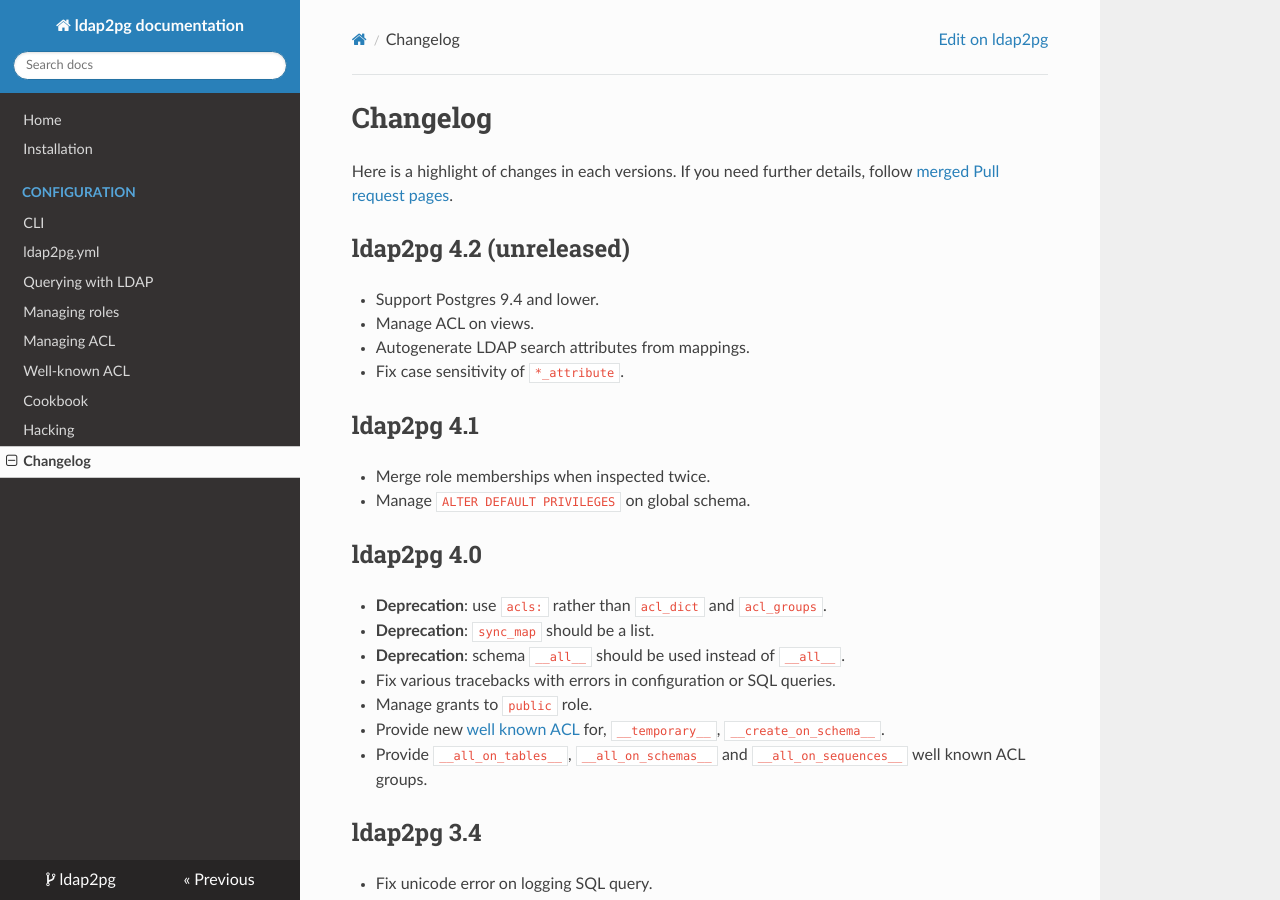
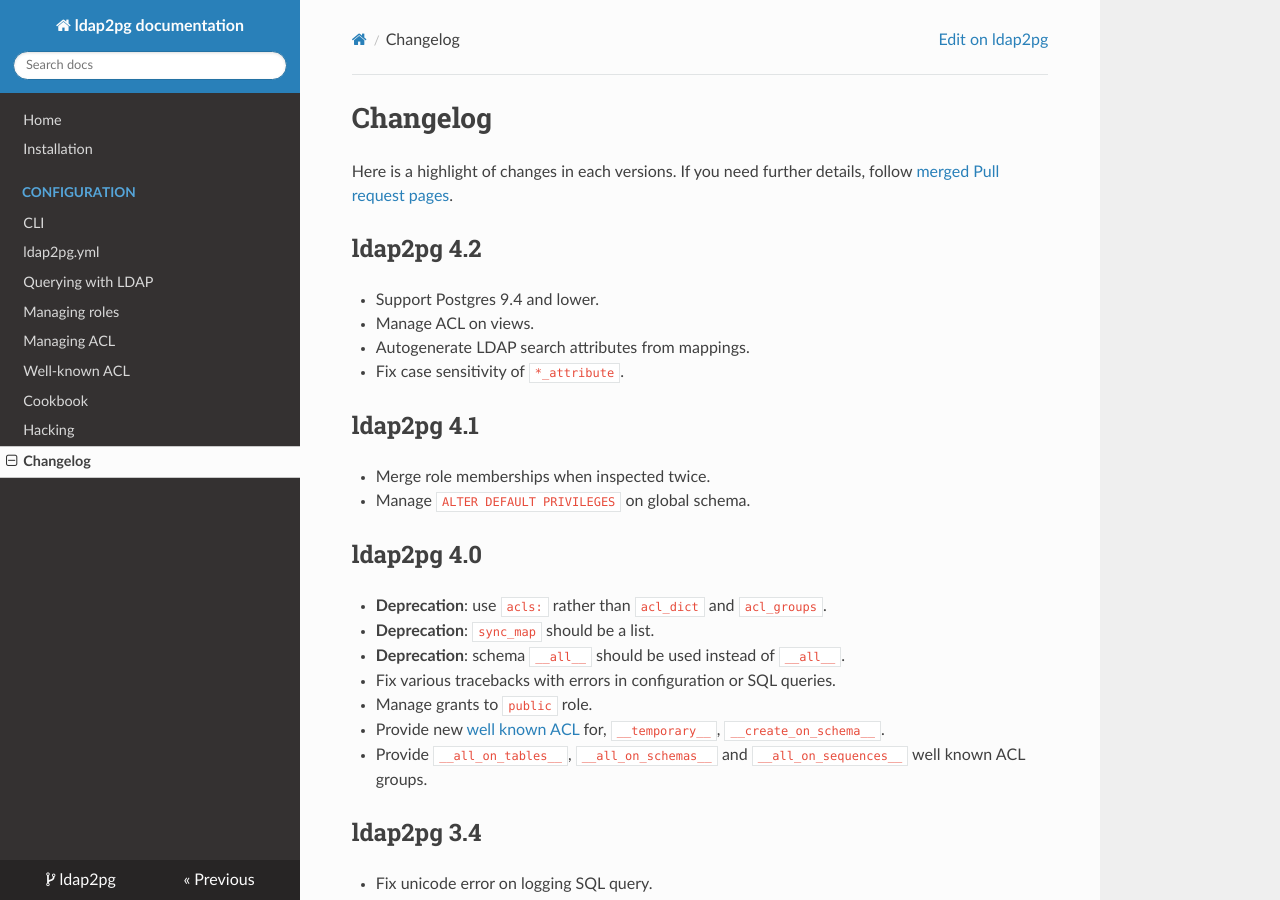
Before and after one commit to dalibo/ldap2pg, an MkDocs documentation site: the page built from docs/changelog.md, in a window 1280 px wide and 900 px high. Built offline with MkDocs 1.6.1, drawn with Linux system fonts in a browser that asks for light colours; nearby versions of some CDN libraries; old or Windows-style settings are respelled for this version of MkDocs.

```diff
--- a/docs/changelog.md
+++ b/docs/changelog.md
@@ -7,7 +7,7 @@ follow [merged Pull request
 pages](https://github.com/dalibo/ldap2pg/pulls?utf8=%E2%9C%93&q=is%3Apr%20is%3Amerged).
 
 
-# ldap2pg 4.2 (unreleased)
+# ldap2pg 4.2
 
 - Support Postgres 9.4 and lower.
 - Manage ACL on views.
--- a/setup.py
+++ b/setup.py
@@ -23,7 +23,7 @@ else:
 
 setup(
     name='ldap2pg',
-    version='4.1',
+    version='4.2',
     description='Synchronize PostgreSQL roles and ACLs from LDAP',
     url='https://github.com/dalibo/ldap2pg',
     author='Dalibo',
```
